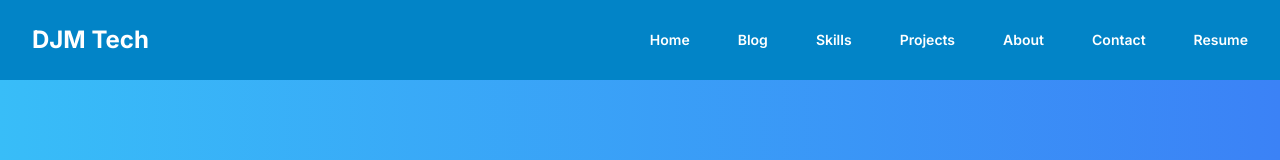
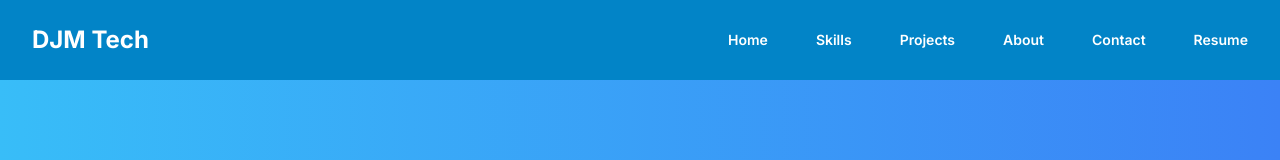
Before and after one commit to djmartin2019/DaveyProjects, a Next.js app: page / in a window 1280 px wide. Shown: the top 160 px of the page. Built offline with nearby package versions, Linux system fonts and the light colour scheme.

Commit message:
updated SP500 URL

```diff
--- a/src/app/page.tsx
+++ b/src/app/page.tsx
@@ -47,7 +47,7 @@ const projects: Project[] = [
     name: "S&P 500 Data Analytics",
     description:
       "A comprehensive stock market analysis tool leveraging PostgreSQL and Python to track sector performance, stock trends, and volatility metrics. Integrated with Next.js for interactive data visualization.",
-    url: "#", // Update with your real project link
+    url: "https://github.com/djmartin2019/stock-analysis-project", // Update with your real project link
     technologies: ["NextJS", "TailwindCSS", "TypeScript", "Vercel"],
   },
 ];
--- a/src/components/navbar.tsx
+++ b/src/components/navbar.tsx
@@ -7,7 +7,7 @@ import Link from "next/link";
 
 const navigation = [
   { name: "Home", href: "/" },
-  { name: "Blog", href: "/blog" },
+  //{ name: "Blog", href: "/blog" },
   { name: "Skills", href: "/#skills" },
   { name: "Projects", href: "/#projects" },
   { name: "About", href: "/about" },
```
